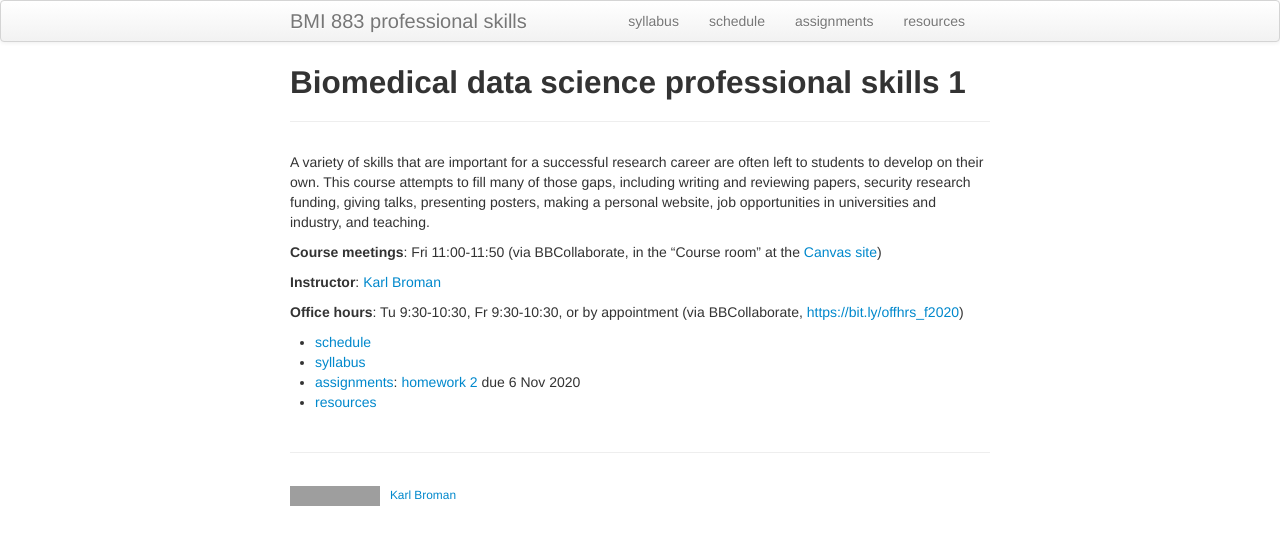
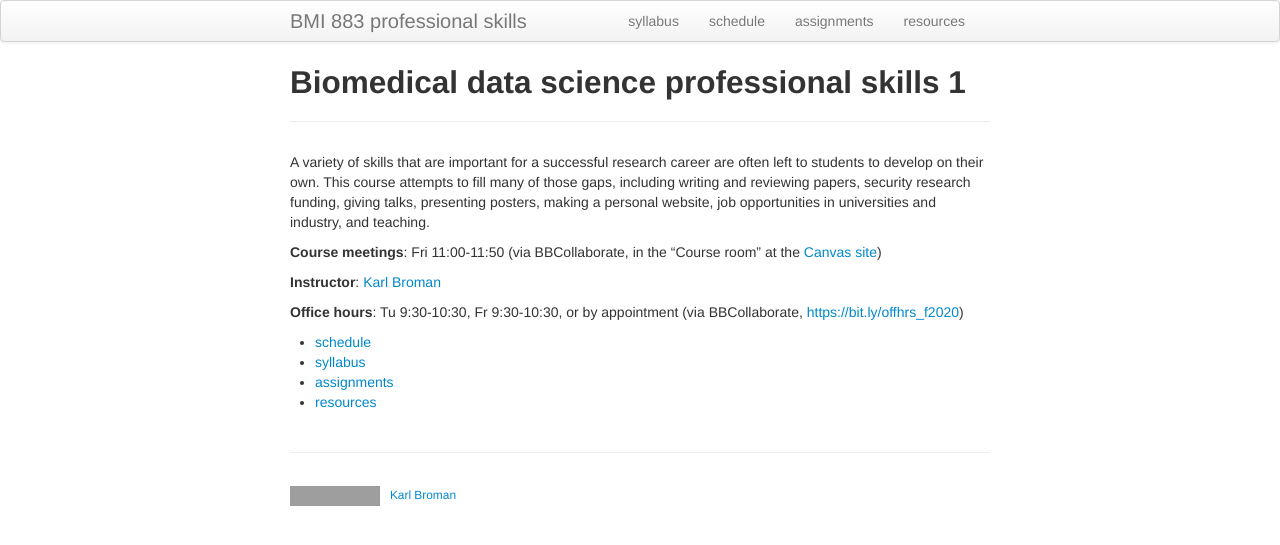
Before and after one commit to kbroman/BMI883, a Jekyll site: the page built from index.md, in a window 1280 px wide. Shown: the top 545 px of the page. Built offline with Jekyll 4.4.1, drawn with Linux system fonts in a browser that asks for light colours; grey boxes are pictures that could not be loaded.

Commit message:
Remove homework due dates from front page and schedule

```diff
--- a/index.md
+++ b/index.md
@@ -21,5 +21,5 @@ industry, and teaching.
 
 - [schedule](schedule.html)
 - [syllabus](syllabus.html)
-- [assignments](assignments.html): [homework 2](homework2.html) due 6 Nov 2020
+- [assignments](assignments.html)
 - [resources](resources.html)
```
Also changed, not shown: schedule.md (+0 -2 lines).
